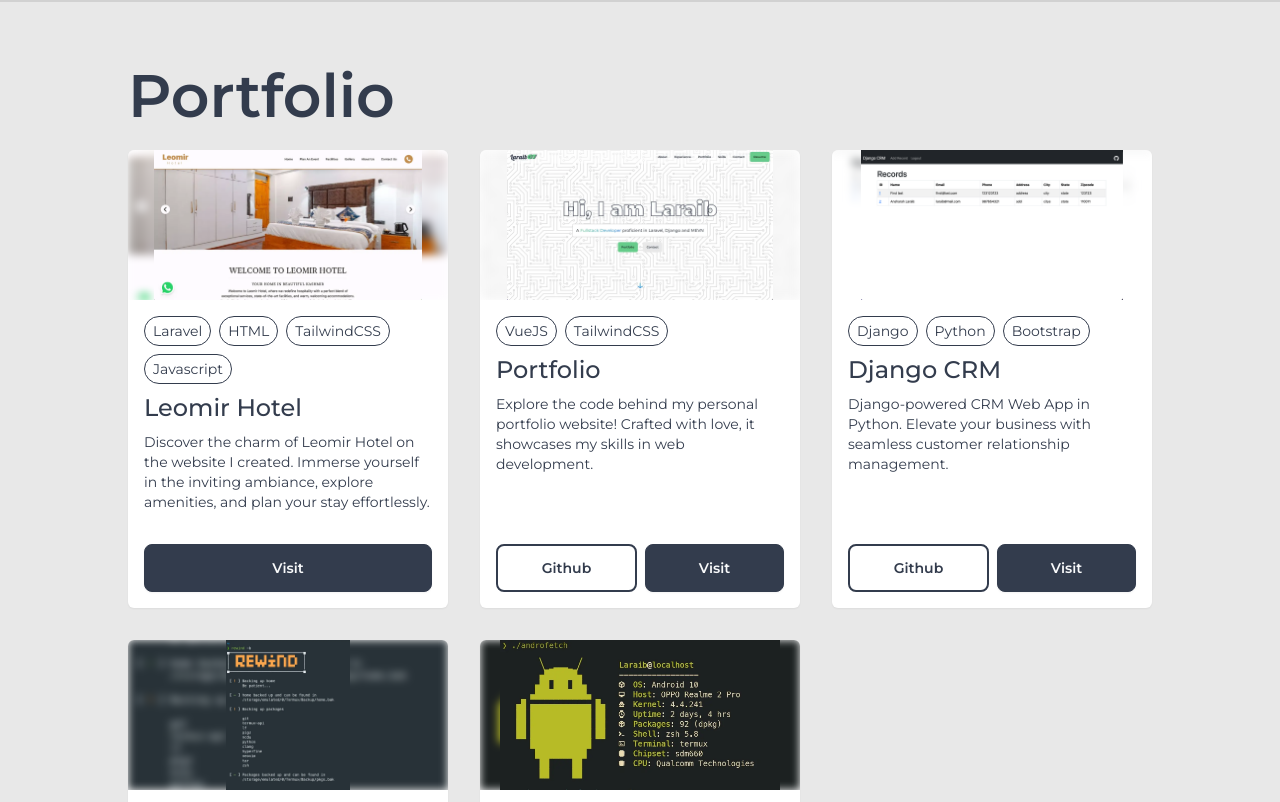
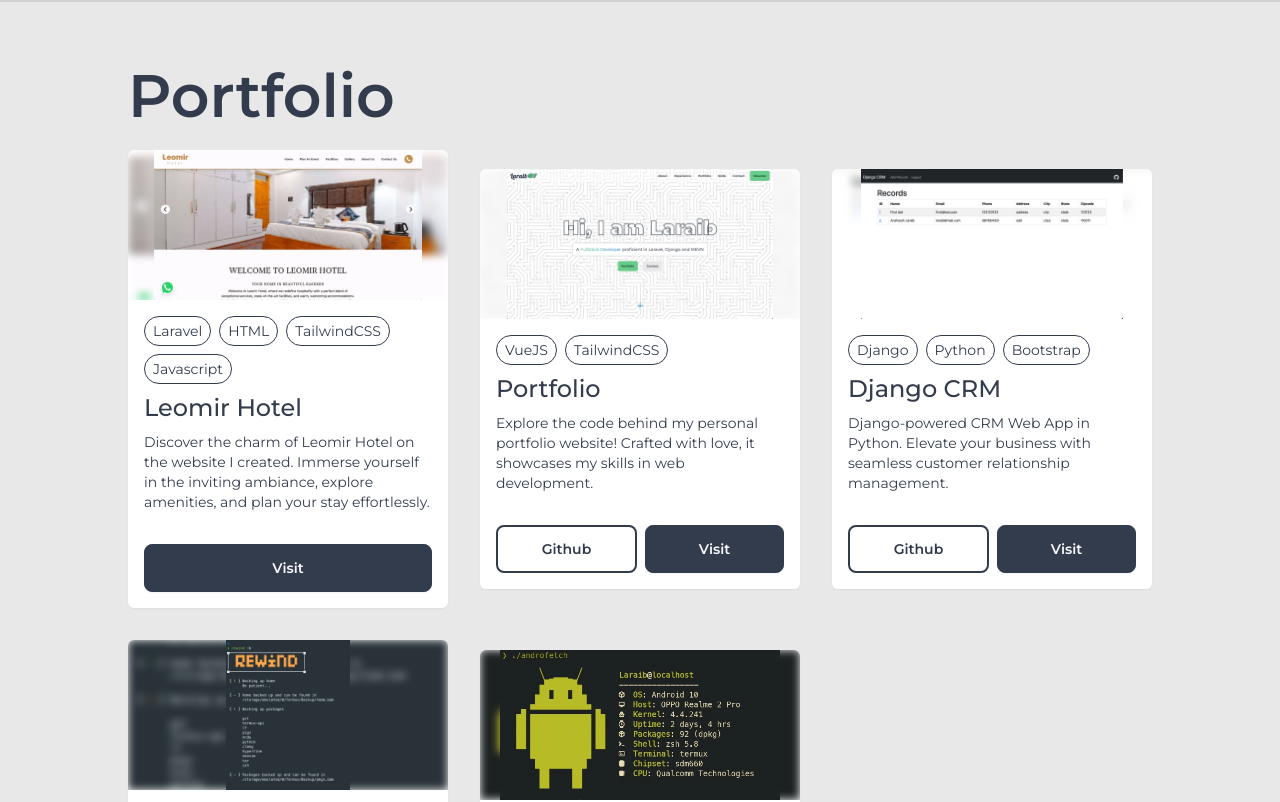
Before and after one commit to laraib07/portfolio, a Vue app: page / in a window 1280 px wide. Shown: the part 1640-2442 px from the top of the page. Built offline with nearby package versions, Linux system fonts and the light colour scheme; no server answers.

Commit message:
refactor portfolio

```diff
--- a/src/partials/Portfolio.vue
+++ b/src/partials/Portfolio.vue
@@ -13,10 +13,11 @@ defineProps({
   <section id="portfolio" class="w-full px-4 py-16 bg-base-200">
     <div class="mx-auto max-w-screen-lg">
       <h1 class="text-4xl font-semibold sm:text-6xl">Portfolio</h1>
-      <div class="grid grid-cols-1 gap-8 pt-6 sm:grid-cols-2 lg:grid-cols-3">
+      <div
+        class="grid gap-8 pt-6 place-items-center sm:grid-cols-2 lg:grid-cols-3"
+      >
         <ProjectItem v-for="project of projects" :project="project" />
 
-        <div class="flex items-center justify-center">
         <a
           href="https://github.com/laraib07"
           target="_blank"
@@ -29,6 +30,5 @@ defineProps({
         </a>
       </div>
     </div>
-    </div>
   </section>
 </template>
```
Lines whose indentation alone changed are shown as unchanged.
